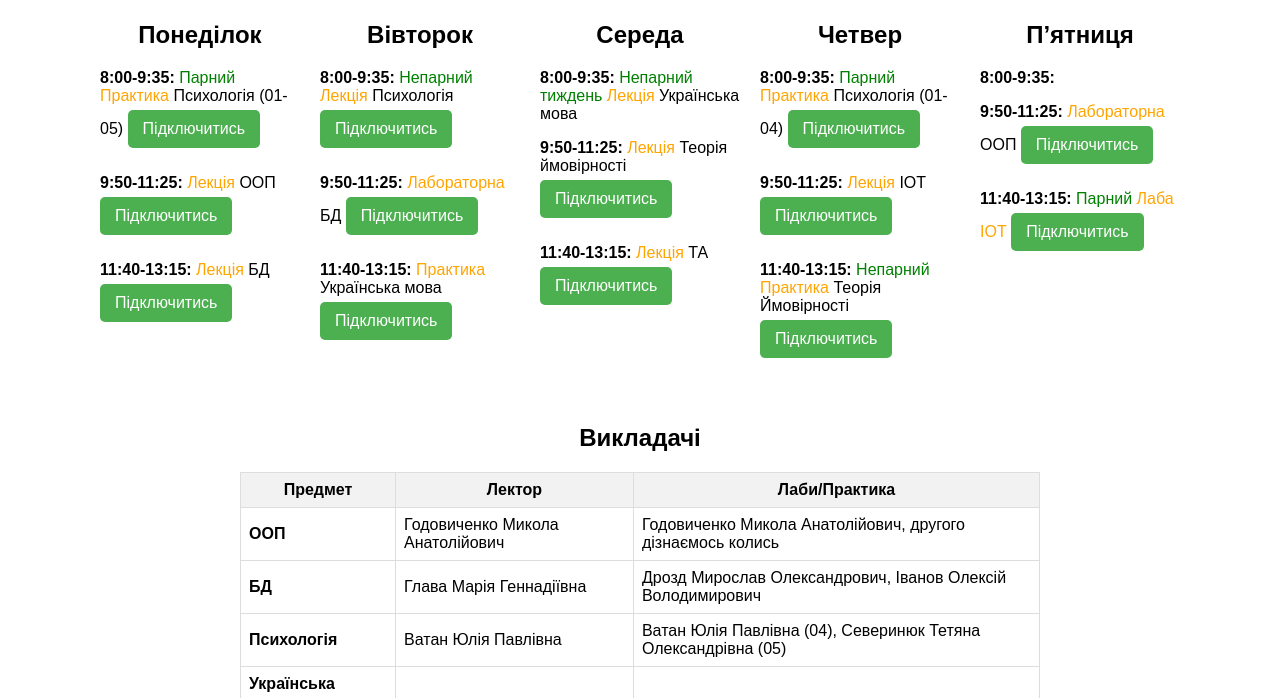
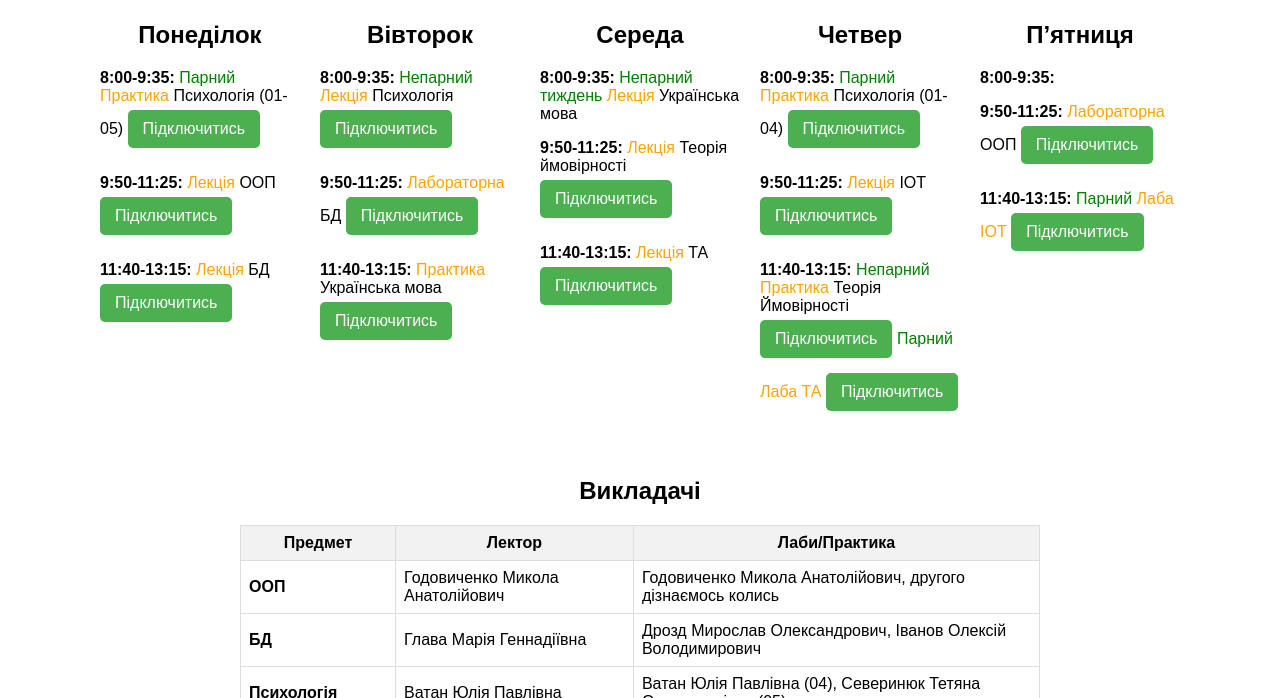
Before and after one commit to bragarsofia/study, a plain HTML site: page index.html in a window 1280 px wide. Shown: the part 99-797 px from the top of the page. Drawn offline with Linux system fonts and the light colour scheme.

Commit message:
Update index.html

```diff
--- a/index.html
+++ b/index.html
@@ -125,6 +125,8 @@
             </p>
             <p><span class="time">11:40-13:15:</span> <span class="highlight-green">Непарний</span> <span class="highlight-orange">Практика</span> Теорія Ймовірності
                 <a href="https://us04web.zoom.us/j/6592901524?pwd=TFpiSHhTdnpxU0FPdFNVQ3d2eU1sdz09" class="button">Підключитись</a>
+                <span class="highlight-green">Парний</span> <span class="highlight-orange">Лаба ТА</span>
+            <a href="https://meet.google.com/whs-kgcz-wqj" class="button">Підключитись</a>
             </p>
         </div>
 
```
